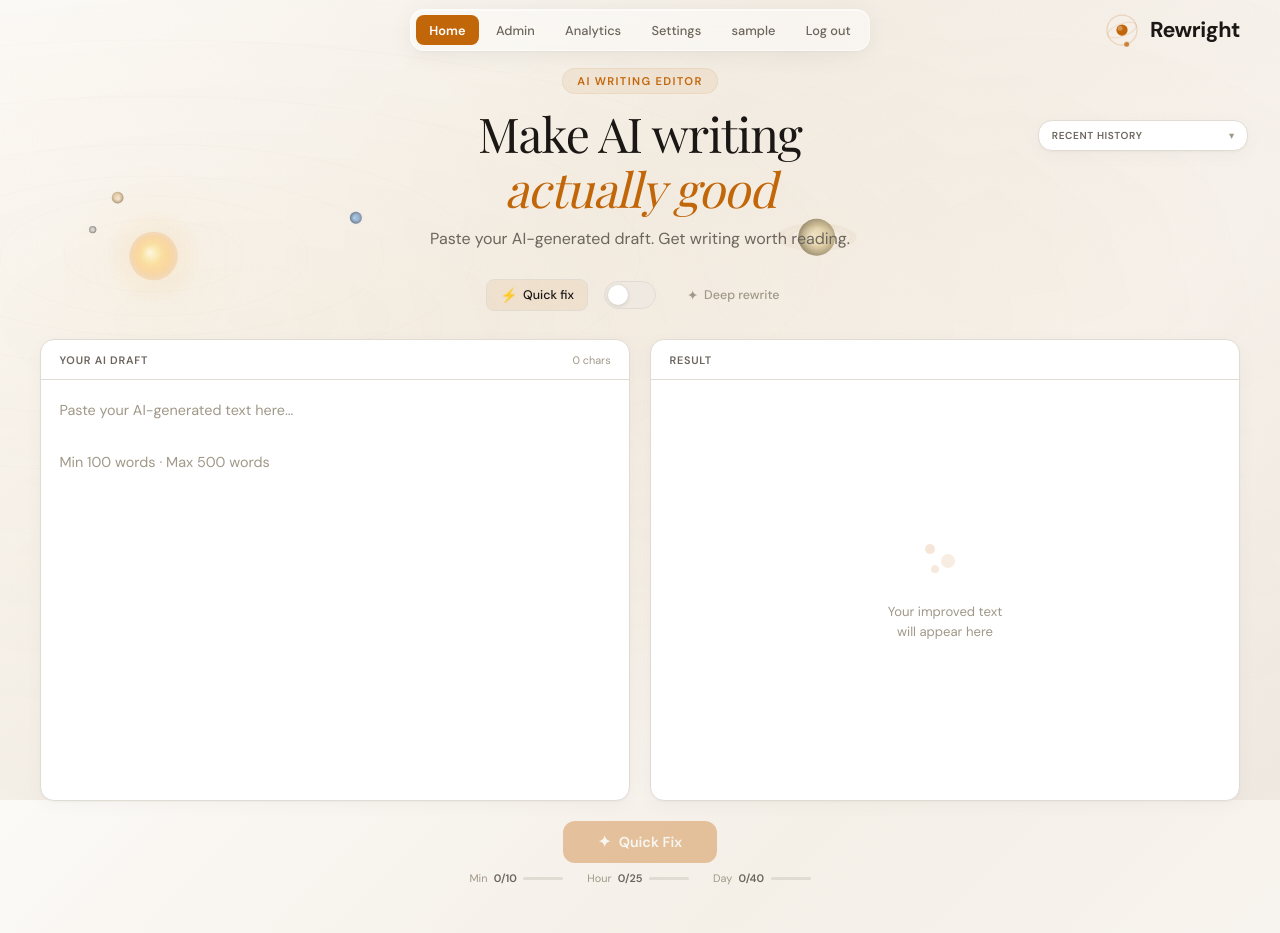
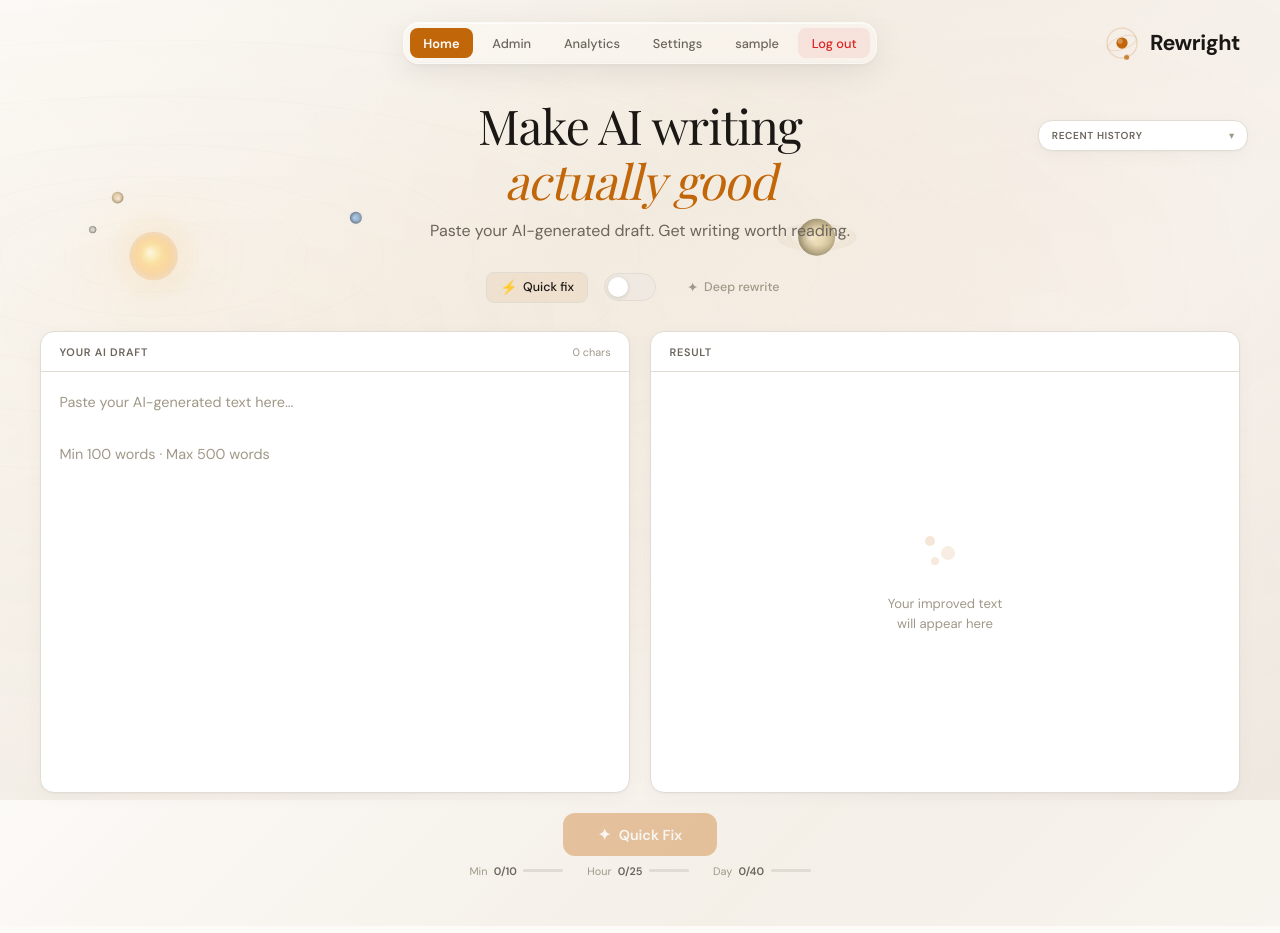
Before and after one commit to HemanthKusi/Humanizer_App, a Django app: page / in a window 1280 px wide. Run offline with Django 5.2, Linux system fonts and the light colour scheme; the visitor is signed in with stand-in values (Sample User, id 1); some web fonts are replaced.

Commit message:
Just did some effect improvements and increased the gap in nav bar and also between nav bar and other components.

```diff
--- a/core/static/core/style.css
+++ b/core/static/core/style.css
@@ -153,8 +153,8 @@ body.premium {
    ═══════════════════════════════════════════════════════════════════ */
 
 header {
-    padding: 0 2.5rem;
-    height: 60px;
+    padding: 1rem 2.5rem 0;
+    height: 70px;
     display: flex;
     align-items: center;
     justify-content: center;
@@ -192,7 +192,7 @@ body.premium .logo-mark svg { filter: drop-shadow(0 0 8px var(--accent-glow)); }
 
 main {
     flex: 1;
-    padding: 0.5rem 2.5rem 3rem;
+    padding: 1.75rem 2.5rem 3rem;
     max-width: 1320px;
     width: 100%;
     margin: 0 auto;
@@ -1578,17 +1578,28 @@ body.premium .language-warning p {
 .header-nav {
     display: flex;
     align-items: center;
-    gap: 0.2rem;
+    gap: 0.35rem;
+    background: rgba(255, 255, 255, 0.35);
+    border: 1px solid rgba(255, 255, 255, 0.45);
+    border-radius: 16px;
+    padding: 0.35rem;
+    backdrop-filter: blur(20px) saturate(1.4);
+    -webkit-backdrop-filter: blur(20px) saturate(1.4);
+    box-shadow:
+        0 8px 32px rgba(0, 0, 0, 0.08),
+        0 2px 4px rgba(0, 0, 0, 0.04),
+        inset 0 1px 0 rgba(255, 255, 255, 0.7),
+        inset 0 -1px 0 rgba(0, 0, 0, 0.02);
+    transition: all 0.3s ease;
+}
+
+.header-nav:hover {
     background: rgba(255, 255, 255, 0.45);
-    border: 1px solid rgba(255, 255, 255, 0.5);
-    border-radius: 14px;
-    padding: 0.3rem;
-    backdrop-filter: blur(16px);
-    -webkit-backdrop-filter: blur(16px);
     box-shadow:
-        0 4px 24px rgba(0, 0, 0, 0.06),
-        0 1px 2px rgba(0, 0, 0, 0.04),
-        inset 0 1px 0 rgba(255, 255, 255, 0.6);
+        0 8px 32px rgba(0, 0, 0, 0.1),
+        0 2px 4px rgba(0, 0, 0, 0.06),
+        inset 0 1px 0 rgba(255, 255, 255, 0.8),
+        inset 0 -1px 0 rgba(0, 0, 0, 0.02);
 }
 
 .nav-greeting {
@@ -1633,10 +1633,18 @@ body.premium .language-warning p {
 }
 
 .nav-logout {
-    background: none;
+    background: rgba(220, 38, 38, 0.08);
     border: none;
     cursor: pointer;
     font-family: inherit;
+    color: #dc2626 !important;
+    font-weight: 500;
+    border-radius: 8px;
+}
+
+.nav-logout:hover {
+    background: #dc2626 !important;
+    color: #fff !important;
 }
 
 
--- a/core/templates/core/index.html
+++ b/core/templates/core/index.html
@@ -52,7 +52,7 @@
             {% else %}
                 <a href="/" class="nav-link nav-active">Home</a>
                 <a href="{% url 'login' %}" class="nav-link">Log in</a>
-                <a href="{% url 'signup' %}" class="nav-link nav-signup">Sign up</a>
+                <a href="{% url 'signup' %}" class="nav-link">Sign up</a>
             {% endif %}
         </nav>
     </header>
@@ -83,7 +83,6 @@
     <main>
 
         <div class="hero">
-            <div class="hero-eyebrow">AI Writing Editor</div>
             <h1>Make AI writing<br><em>actually good</em></h1>
             <p>Paste your AI-generated draft. Get writing worth reading.</p>
         </div>
--- a/core/templates/core/login.html
+++ b/core/templates/core/login.html
@@ -41,7 +41,7 @@
         <nav class="header-nav">
             <a href="/" class="nav-link">Home</a>
             <a href="{% url 'login' %}" class="nav-link nav-active">Log in</a>
-            <a href="{% url 'signup' %}" class="nav-link nav-signup">Sign up</a>
+            <a href="{% url 'signup' %}" class="nav-link">Sign up</a>
         </nav>
     </header>
 
--- a/core/templates/core/signup.html
+++ b/core/templates/core/signup.html
@@ -41,7 +41,7 @@
         <nav class="header-nav">
             <a href="/" class="nav-link">Home</a>
             <a href="{% url 'login' %}" class="nav-link">Log in</a>
-            <a href="{% url 'signup' %}" class="nav-link nav-active nav-signup">Sign up</a>
+            <a href="{% url 'signup' %}" class="nav-link nav-active">Sign up</a>
         </nav>
     </header>
 
```
Also changed, not shown: other parts of core/static/core/style.css (+21 -20 lines).
